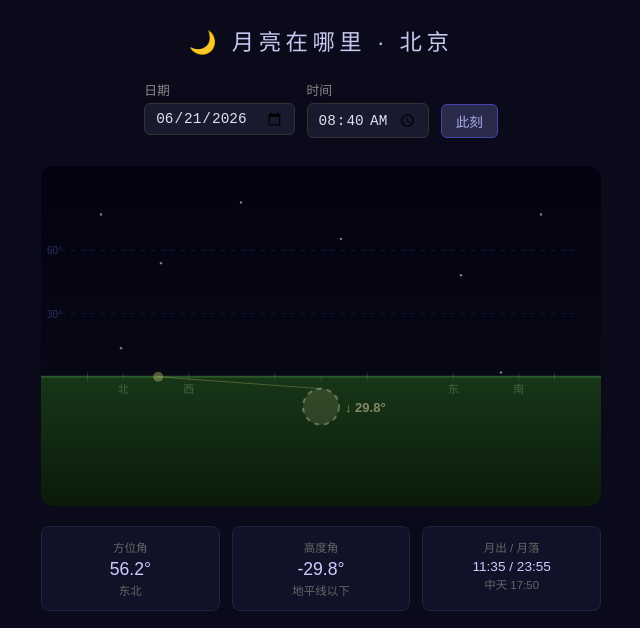
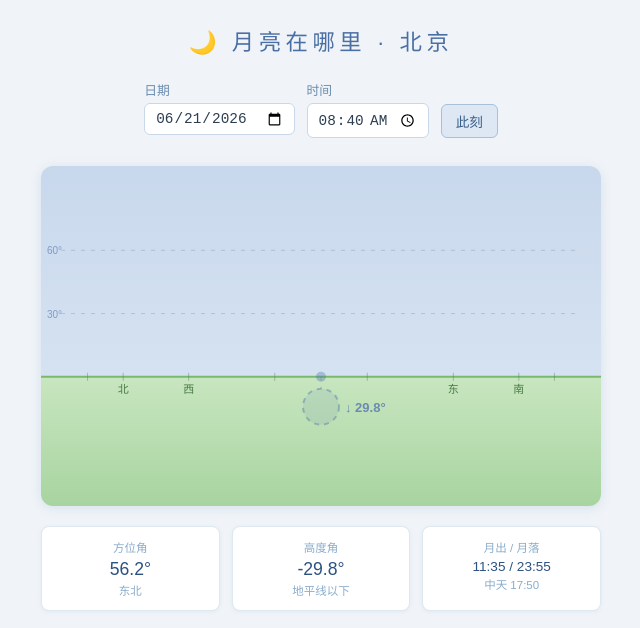
Before and after one commit to urakalee/where-is-moon, a plain HTML site: page index.html in a window 1280 px wide. Shown: the top 628 px of the page, without its empty margins (319-959 px from the left). Drawn offline with Linux system fonts and the light colour scheme.

Commit message:
refactor: 切换为浅色主题，修复方位角投影 bug
- 页面背景/卡片/输入框改为浅色系（灰蓝底+白卡片）
- canvas 天空换成淡蓝渐变，地面换成浅绿
- 月亮、标注、虚线颜色适配浅色背景
- 删除错误的 az-180 投影计算，去掉多余斜线

```diff
--- a/index.html
+++ b/index.html
@@ -7,8 +7,8 @@
 <style>
   * { box-sizing: border-box; margin: 0; padding: 0; }
   body {
-    background: #0a0a1a;
-    color: #e0e0f0;
+    background: #f0f4f8;
+    color: #2c3e50;
     font-family: 'PingFang SC', 'Microsoft YaHei', sans-serif;
     min-height: 100vh;
     display: flex;
@@ -16,7 +16,7 @@
     align-items: center;
     padding: 24px 16px;
   }
-  h1 { font-size: 1.4rem; font-weight: 300; letter-spacing: 0.2em; margin-bottom: 24px; color: #c8c8f0; }
+  h1 { font-size: 1.4rem; font-weight: 300; letter-spacing: 0.2em; margin-bottom: 24px; color: #4a6fa5; }
 
   .controls {
     display: flex;
@@ -25,37 +25,37 @@
     justify-content: center;
     margin-bottom: 28px;
   }
-  .controls label { font-size: 0.8rem; color: #888; display: flex; flex-direction: column; gap: 4px; }
+  .controls label { font-size: 0.8rem; color: #6b8cae; display: flex; flex-direction: column; gap: 4px; }
   .controls input, .controls select {
-    background: #1a1a2e;
-    border: 1px solid #333;
-    color: #e0e0f0;
+    background: #ffffff;
+    border: 1px solid #c8d8e8;
+    color: #2c3e50;
     padding: 6px 10px;
     border-radius: 6px;
     font-size: 0.9rem;
     outline: none;
   }
-  .controls input:focus, .controls select:focus { border-color: #6666cc; }
+  .controls input:focus, .controls select:focus { border-color: #4a6fa5; }
 
   .btn-now {
     align-self: flex-end;
-    background: #2a2a4a;
-    border: 1px solid #4444aa;
-    color: #aaaaee;
+    background: #dde8f4;
+    border: 1px solid #a8c0d8;
+    color: #3a5f8a;
     padding: 6px 14px;
     border-radius: 6px;
     cursor: pointer;
     font-size: 0.85rem;
     transition: background 0.2s;
   }
-  .btn-now:hover { background: #3a3a6a; }
+  .btn-now:hover { background: #c8d8ec; }
 
   .sky-canvas-wrap {
     position: relative;
     width: 100%;
     max-width: 560px;
   }
-  canvas { display: block; width: 100%; border-radius: 12px; }
+  canvas { display: block; width: 100%; border-radius: 12px; box-shadow: 0 2px 12px rgba(74,111,165,0.15); }
 
   .info-grid {
     display: grid;
@@ -66,31 +66,33 @@
     max-width: 560px;
   }
   .info-card {
-    background: #111128;
-    border: 1px solid #222244;
+    background: #ffffff;
+    border: 1px solid #dde8f0;
     border-radius: 8px;
     padding: 12px;
     text-align: center;
+    box-shadow: 0 1px 4px rgba(74,111,165,0.08);
   }
-  .info-card .label { font-size: 0.72rem; color: #666; margin-bottom: 4px; }
-  .info-card .value { font-size: 1.1rem; color: #ccccff; font-weight: 500; }
-  .info-card .sub { font-size: 0.72rem; color: #666; margin-top: 2px; }
+  .info-card .label { font-size: 0.72rem; color: #8aaccb; margin-bottom: 4px; }
+  .info-card .value { font-size: 1.1rem; color: #2c5282; font-weight: 500; }
+  .info-card .sub { font-size: 0.72rem; color: #8aaccb; margin-top: 2px; }
 
   .phase-bar {
     margin-top: 20px;
     width: 100%;
     max-width: 560px;
-    background: #111128;
-    border: 1px solid #222244;
+    background: #ffffff;
+    border: 1px solid #dde8f0;
     border-radius: 8px;
     padding: 14px 18px;
     display: flex;
     align-items: center;
     gap: 14px;
+    box-shadow: 0 1px 4px rgba(74,111,165,0.08);
   }
   .phase-icon { font-size: 2rem; }
-  .phase-text .name { font-size: 0.95rem; color: #ccccff; }
-  .phase-text .illumination { font-size: 0.8rem; color: #666; margin-top: 2px; }
+  .phase-text .name { font-size: 0.95rem; color: #2c5282; }
+  .phase-text .illumination { font-size: 0.8rem; color: #8aaccb; margin-top: 2px; }
 </style>
 </head>
 <body>
@@ -324,37 +326,28 @@ function drawSky(alt, az) {
 
   ctx.clearRect(0, 0, W, H);
 
-  // 背景渐变
+  // 背景渐变（淡蓝天空）
   const bg = ctx.createLinearGradient(0, 0, 0, H);
   if (alt > 0) {
-    bg.addColorStop(0, '#020214');
-    bg.addColorStop(0.5, '#0a0a2a');
-    bg.addColorStop(1, '#1a1a3a');
+    bg.addColorStop(0, '#b8d4f0');
+    bg.addColorStop(0.5, '#cce0f8');
+    bg.addColorStop(1, '#ddeeff');
   } else {
-    bg.addColorStop(0, '#020210');
-    bg.addColorStop(1, '#0a0a18');
+    bg.addColorStop(0, '#c8d8ec');
+    bg.addColorStop(1, '#dde8f4');
   }
   ctx.fillStyle = bg;
   ctx.fillRect(0, 0, W, H);
 
-  // 星星
-  ctx.fillStyle = 'rgba(255,255,255,0.5)';
-  const stars = [[60,40],[120,80],[200,30],[300,60],[420,90],[500,40],[80,150],[460,170],[30,200],[530,220]];
-  stars.forEach(([x,y]) => {
-    ctx.beginPath();
-    ctx.arc(x, y * (H/280), 1.2, 0, Math.PI*2);
-    ctx.fill();
-  });
-
   // 地平线
   const hz = H * 0.62;
-  const grd = ctx.createLinearGradient(0, hz - 20, 0, H);
-  grd.addColorStop(0, '#1a3a1a');
-  grd.addColorStop(1, '#0a1a0a');
+  const grd = ctx.createLinearGradient(0, hz, 0, H);
+  grd.addColorStop(0, '#c8e6c0');
+  grd.addColorStop(1, '#a8d4a0');
   ctx.fillStyle = grd;
   ctx.fillRect(0, hz, W, H - hz);
 
-  ctx.strokeStyle = '#2a5a2a';
+  ctx.strokeStyle = '#7ab870';
   ctx.lineWidth = 2;
   ctx.beginPath();
   ctx.moveTo(0, hz);
@@ -362,7 +355,7 @@ function drawSky(alt, az) {
   ctx.stroke();
 
   // 地平线标注
-  ctx.fillStyle = '#446644';
+  ctx.fillStyle = '#4a7a44';
   ctx.font = '11px sans-serif';
   ctx.textAlign = 'center';
   [['北', 0], ['东', 90], ['南', 180], ['西', 270]].forEach(([label, dir]) => {
@@ -370,8 +363,8 @@ function drawSky(alt, az) {
     ctx.fillText(label, cx + dx, hz + 16);
   });
 
-  // 方位标尺（简）
-  ctx.strokeStyle = 'rgba(100,150,100,0.3)';
+  // 方位标尺
+  ctx.strokeStyle = 'rgba(74,122,68,0.4)';
   ctx.lineWidth = 1;
   for (let a = 0; a < 360; a += 45) {
     const dx = Math.sin(toRad(a - az)) * cx * 0.85;
@@ -381,18 +374,18 @@ function drawSky(alt, az) {
     ctx.stroke();
   }
 
-  // 高度弧线
-  ctx.strokeStyle = 'rgba(80,100,180,0.2)';
+  // 高度参考线
   ctx.lineWidth = 1;
   [30, 60].forEach(a => {
     const y = hz - (a / 90) * hz * 0.9;
+    ctx.strokeStyle = 'rgba(74,111,165,0.25)';
     ctx.beginPath();
     ctx.setLineDash([4, 6]);
     ctx.moveTo(20, y);
     ctx.lineTo(W - 20, y);
     ctx.stroke();
     ctx.setLineDash([]);
-    ctx.fillStyle = 'rgba(80,100,180,0.5)';
+    ctx.fillStyle = 'rgba(74,111,165,0.6)';
     ctx.font = '10px sans-serif';
     ctx.textAlign = 'left';
     ctx.fillText(a + '°', 6, y + 4);
@@ -408,27 +401,26 @@ function drawSky(alt, az) {
     moonY = hz + (Math.min(Math.abs(alt), 90) / 90) * (H - hz) * 0.7;
   }
 
-  // 月亮方向指针（水平方向）
-  const arrowX = cx + Math.sin(toRad(az - az)) * 0; // always center for altitude view
-  // 显示方位角在地平线上的投影点
-  const projX = Math.max(30, Math.min(W - 30, cx + Math.sin(toRad(az - 180)) * cx * 0.7));
-
   if (above) {
     // 月亮光晕
     const glow = ctx.createRadialGradient(moonX, moonY, 0, moonX, moonY, 40);
-    glow.addColorStop(0, 'rgba(255,255,200,0.15)');
-    glow.addColorStop(1, 'rgba(255,255,200,0)');
+    glow.addColorStop(0, 'rgba(200,210,255,0.35)');
+    glow.addColorStop(1, 'rgba(200,210,255,0)');
     ctx.fillStyle = glow;
     ctx.beginPath();
     ctx.arc(moonX, moonY, 40, 0, Math.PI * 2);
     ctx.fill();
 
-    // 月亮
-    ctx.fillStyle = '#f0f0d0';
+    // 月亮本体
+    ctx.fillStyle = '#e8e8d8';
     ctx.beginPath();
     ctx.arc(moonX, moonY, 18, 0, Math.PI * 2);
     ctx.fill();
-    ctx.fillStyle = '#d8d8b8';
+    ctx.strokeStyle = 'rgba(150,150,120,0.4)';
+    ctx.lineWidth = 1;
+    ctx.stroke();
+    // 月面纹理
+    ctx.fillStyle = 'rgba(180,180,160,0.5)';
     ctx.beginPath();
     ctx.arc(moonX - 4, moonY - 3, 5, 0, Math.PI * 2);
     ctx.fill();
@@ -440,7 +432,7 @@ function drawSky(alt, az) {
     ctx.fill();
 
     // 虚线到地平线
-    ctx.strokeStyle = 'rgba(200,200,150,0.3)';
+    ctx.strokeStyle = 'rgba(74,111,165,0.35)';
     ctx.setLineDash([4, 6]);
     ctx.lineWidth = 1;
     ctx.beginPath();
@@ -450,20 +442,20 @@ function drawSky(alt, az) {
     ctx.setLineDash([]);
   } else {
     // 地平线以下：月亮轮廓虚线
-    ctx.strokeStyle = 'rgba(200,200,150,0.4)';
+    ctx.strokeStyle = 'rgba(74,111,165,0.4)';
     ctx.lineWidth = 2;
     ctx.setLineDash([5, 5]);
     ctx.beginPath();
     ctx.arc(moonX, moonY, 18, 0, Math.PI * 2);
     ctx.stroke();
     ctx.setLineDash([]);
-    ctx.fillStyle = 'rgba(200,200,150,0.15)';
+    ctx.fillStyle = 'rgba(74,111,165,0.1)';
     ctx.beginPath();
     ctx.arc(moonX, moonY, 18, 0, Math.PI * 2);
     ctx.fill();
 
     // 虚线到地平线
-    ctx.strokeStyle = 'rgba(200,200,150,0.2)';
+    ctx.strokeStyle = 'rgba(74,111,165,0.3)';
     ctx.setLineDash([4, 6]);
     ctx.lineWidth = 1;
     ctx.beginPath();
@@ -473,20 +465,14 @@ function drawSky(alt, az) {
     ctx.setLineDash([]);
   }
 
-  // 方位角投影箭头（地平线上）
-  ctx.fillStyle = above ? 'rgba(255,255,150,0.7)' : 'rgba(200,200,120,0.4)';
+  // 方位角投影点（地平线上）
+  ctx.fillStyle = above ? 'rgba(74,111,165,0.7)' : 'rgba(74,111,165,0.35)';
   ctx.beginPath();
-  ctx.arc(projX, hz, 5, 0, Math.PI * 2);
+  ctx.arc(moonX, hz, 5, 0, Math.PI * 2);
   ctx.fill();
-  ctx.strokeStyle = above ? 'rgba(255,255,150,0.5)' : 'rgba(200,200,120,0.3)';
-  ctx.lineWidth = 1;
-  ctx.beginPath();
-  ctx.moveTo(moonX, moonY + (above ? 18 : -18));
-  ctx.lineTo(projX, hz);
-  ctx.stroke();
 
   // 高度角标注
-  ctx.fillStyle = above ? '#cccc88' : '#888866';
+  ctx.fillStyle = above ? '#2c5282' : '#6b8cae';
   ctx.font = 'bold 13px sans-serif';
   ctx.textAlign = 'left';
   ctx.fillText(
```
